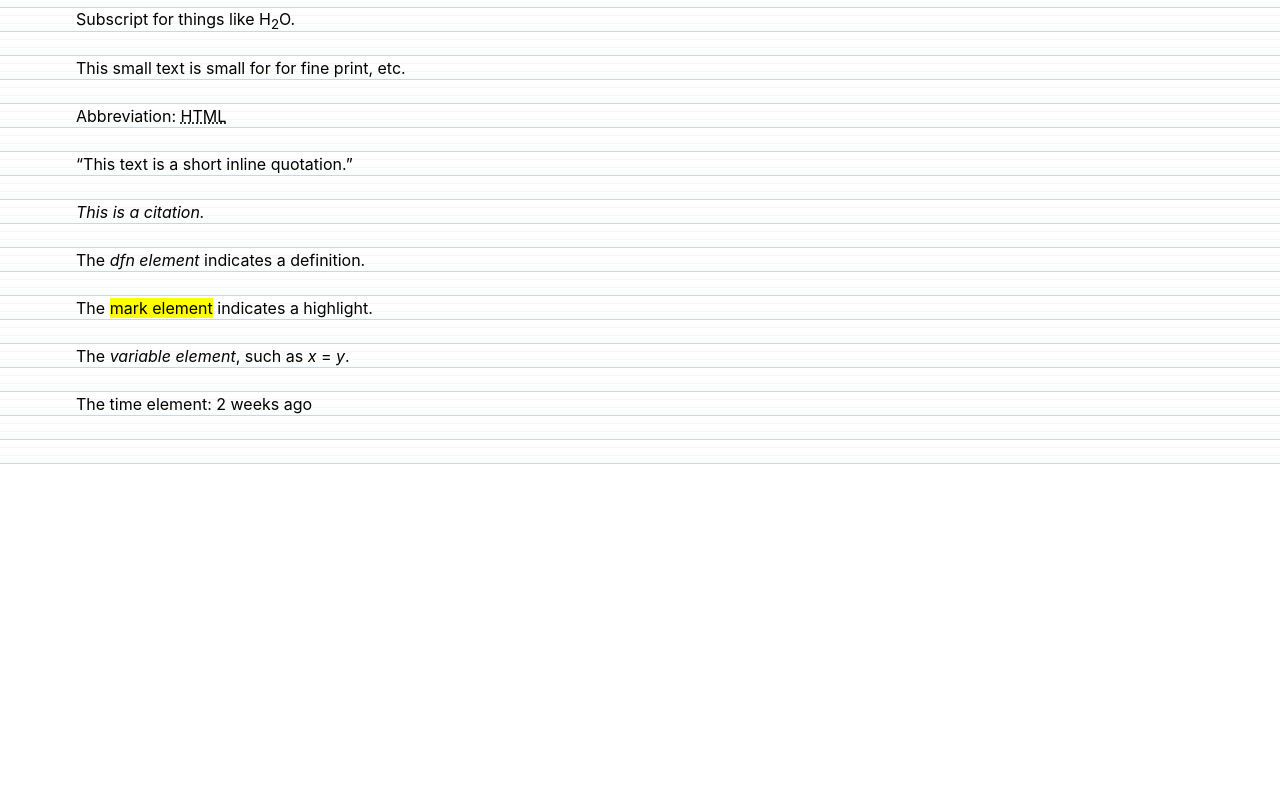
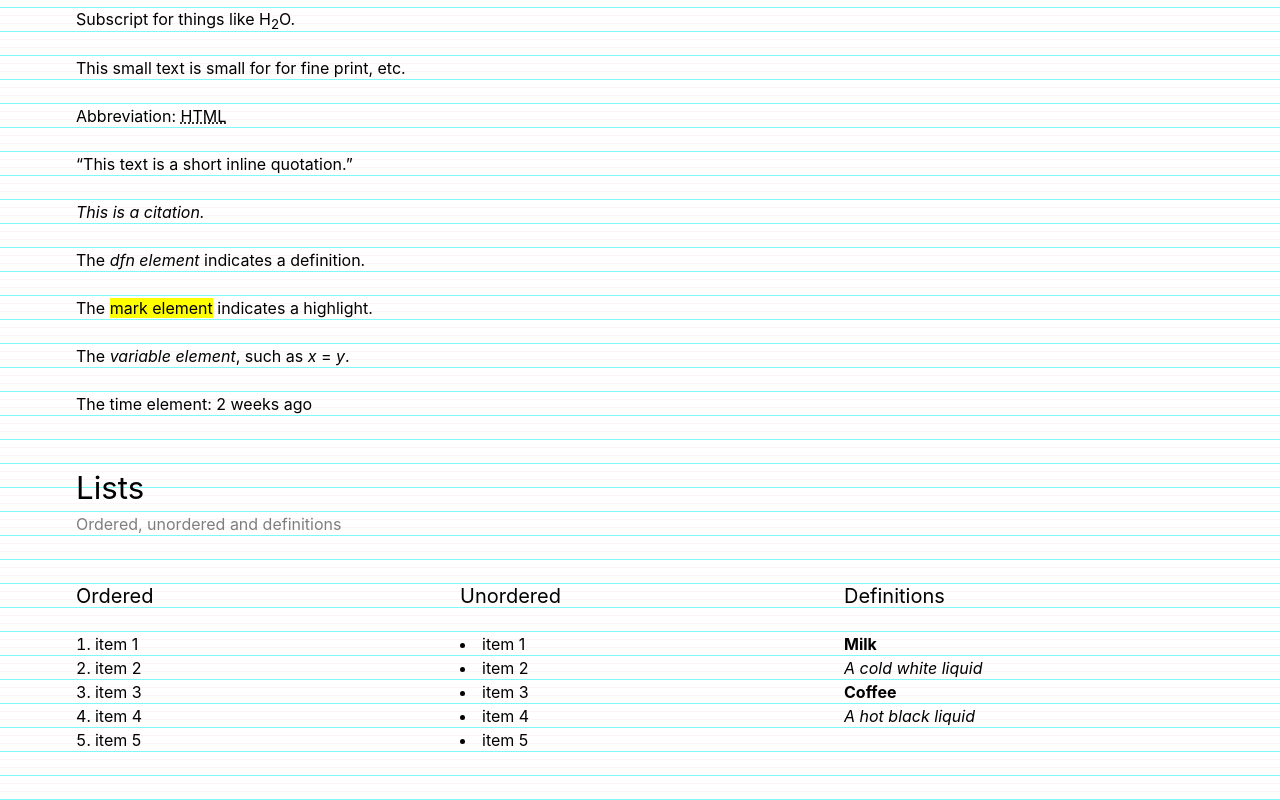
Before and after one commit to jjgrainger/Backpack, a website: page docs/index.html in a window 1280 px wide. Shown: the part 2849-3649 px from the top of the page. Before the commit the page ends 3313 px from the top, so only its background shows below. Drawn offline with Linux system fonts and the light colour scheme.

Commit message:
add lists to docs

```diff
--- a/docs/index.html
+++ b/docs/index.html
@@ -163,7 +163,7 @@ h6, .zeta</code></pre>
             </div>
         </section>
 
-        <section id="elements">
+        <section id="typography">
             <div class="container">
                 <div class="columns">
                     <div class="column">
@@ -203,6 +203,52 @@ h6, .zeta</code></pre>
                 </div>
             </div>
         </section>
+
+        <section id="lists">
+            <div class="container">
+                <div class="columns">
+                    <div class="column">
+                        <div class="titles">
+                            <h3 class="title">Lists</h3>
+                            <p class="subtitle">Ordered, unordered and definitions</p>
+                        </div>
+                    </div>
+                </div>
+
+                <div class="columns">
+                    <div class="column">
+                        <h5>Ordered</h5>
+                        <ol>
+                            <li>item 1</li>
+                            <li>item 2</li>
+                            <li>item 3</li>
+                            <li>item 4</li>
+                            <li>item 5</li>
+                        </ol>
+                    </div>
+                    <div class="column">
+                        <h5>Unordered</h5>
+                        <ul>
+                            <li>item 1</li>
+                            <li>item 2</li>
+                            <li>item 3</li>
+                            <li>item 4</li>
+                            <li>item 5</li>
+                        </ul>
+                    </div>
+                    <div class="column">
+                        <h5>Definitions</h5>
+                        <dl>
+                            <dt>Milk</dt>
+                            <dd>A cold white liquid</dd>
+
+                            <dt>Coffee</dt>
+                            <dd>A hot black liquid</dd>
+                        </dl>
+                    </div>
+                </div>
+            </div>
+        </section>
     </main>
 
 </body>
--- a/sass/elements/lists.scss
+++ b/sass/elements/lists.scss
@@ -3,6 +3,12 @@
  */
 
  // lists
+
+ol,
+ul {
+    list-style-position: inside;
+}
+
  ol { list-style-type: decimal; }
  ul { list-style-type: disc; }
 
```
Also changed, not shown: docs/css/backpack.min.css, 1 other file.
